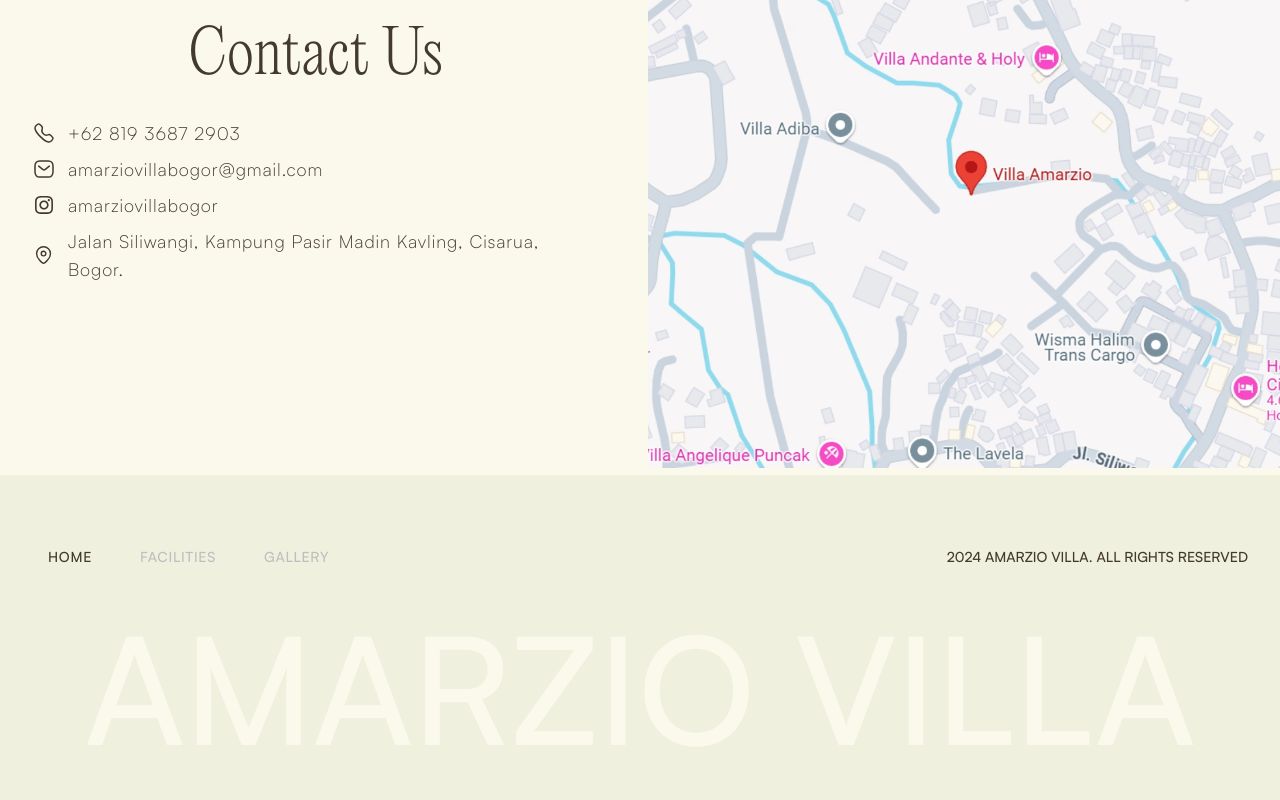
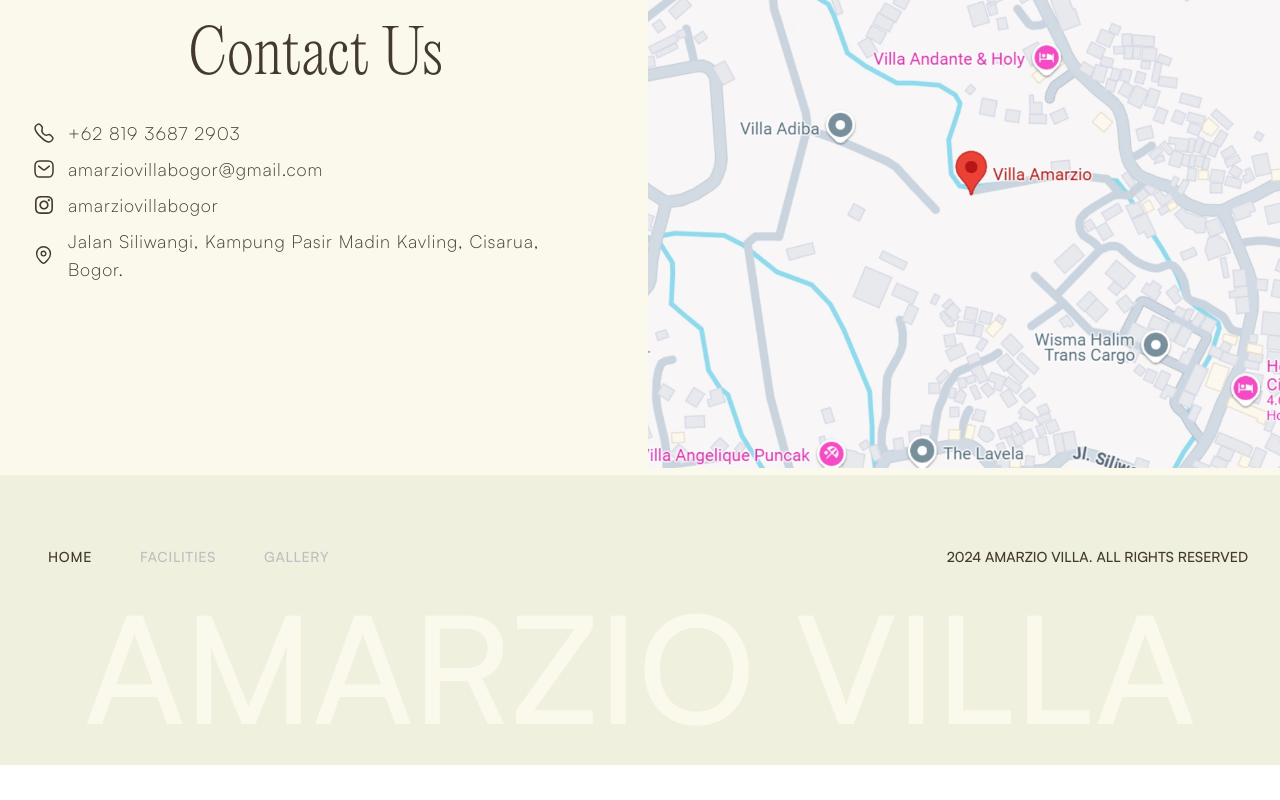
Before and after one commit to idzardev/amarziovillabogor, a Next.js app: page / in a window 1280 px wide. Shown: the part 4555-5355 px from the top of the page. After the commit the page ends 5320 px from the top, so only its background shows below. Built offline with nearby package versions, Linux system fonts and the light colour scheme.

Commit message:
try final-2

```diff
--- a/components/Footer.tsx
+++ b/components/Footer.tsx
@@ -8,9 +8,9 @@ import React from "react";
 const Footer = () => {
   const pathname = usePathname();
   return (
-    <footer className="bg-[#EFF0DE] h-full w-full py-16 lg:pb-0">
+    <footer className="bg-[#EFF0DE] h-full w-full py-16 md:pb-3 lg:pb-6">
       <div className="h-full flex items-center max-w-7xl mx-auto px-4 lg:px-8">
-        <div className="flex flex-col justify-center items-center w-full gap-6 lg:flex-row lg:justify-between lg:max-w-7xl lg:mx-auto">
+        <div className="flex flex-col justify-center items-center w-full gap-3 lg:flex-row lg:justify-between lg:max-w-7xl lg:mx-auto">
           <div className="flex items-center justify-center gap-4">
             {NavLinks.map((link) => (
               <Link
@@ -32,8 +32,8 @@ const Footer = () => {
           </p>
         </div>
       </div>
-      <div className="w-full flex justify-center">
-        <p className="hidden lg:flex text-[150px] font-satoshi font-medium text-[#FBF9EC]">
+      <div className="w-full flex justify-center md:pt-4">
+        <p className="hidden md:flex md:text-8xl lg:text-[150px] font-satoshi font-medium text-[#FBF9EC]">
           AMARZIO VILLA
         </p>
       </div>
```
